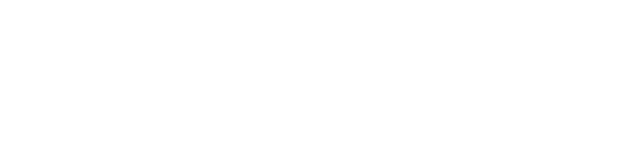
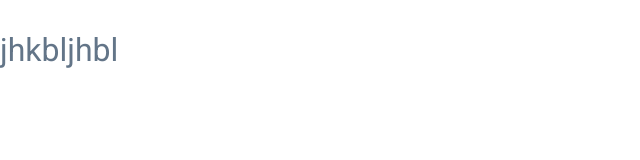
Before and after one commit to FastSerg/repa_project_grid-template, a website: page index.html in a window 1280 px wide. Shown: the whole page, without its empty margins (0-640 px from the left). Drawn offline with Linux system fonts and the light colour scheme.

Commit message:
prepared the project for work set up styles

```diff
--- a/assets/scss/common/_typography.scss
+++ b/assets/scss/common/_typography.scss
@@ -0,0 +1,17 @@
+@use "../presets" as *;
+@use "../mixins/" as *;
+
+* {
+  box-sizing: border-box;
+}
+
+html {
+  color: $color-gray;
+  font-family: $font-main;
+  font-size: $font-size * 2;
+}
+
+a {
+  text-decoration: none;
+  color: $color-light;
+}
--- a/assets/scss/mixins/_extends.scss
+++ b/assets/scss/mixins/_extends.scss
@@ -0,0 +1 @@
+@use "../presets/" as *;
--- a/index.html
+++ b/index.html
@@ -7,7 +7,6 @@
   <meta http-equiv="X-UA-Compatible" content="ie=edge">
   <link rel="shortcut icon" href="assets/img/favicon.png" type="image/png">
   <!-- Подключаем normalize.css -->
-  <link rel="stylesheet" href="libs/normalize.css/normalize.css">
   <!-- Подключаем шрифты Roboto и Roboto Slab c сервиса google -->
   <link rel="preconnect" href="https://fonts.gstatic.com">
   <link href="https://fonts.googleapis.com/css2?family=Roboto+Slab:wght@100;300;400;700&family=Roboto:wght@100;300;400;500;700;900&display=swap" rel="stylesheet">
@@ -21,8 +20,7 @@
 <body>
 
   <!-- Код пишем здесь -->
-
-
+  <p>jhkbljhbl</p>
   <!-- Подключаем библиотеку jquery, необходимую для работы нашего основного скрипта -->
   <script src="libs/jquery/dist/jquery.min.js"></script>
   <!-- Подключаем наш основной скрипт, с которым будем работать -->
```
Also changed, not shown: assets/scss/style.scss (+22 -14 lines), assets/css/style.css.
